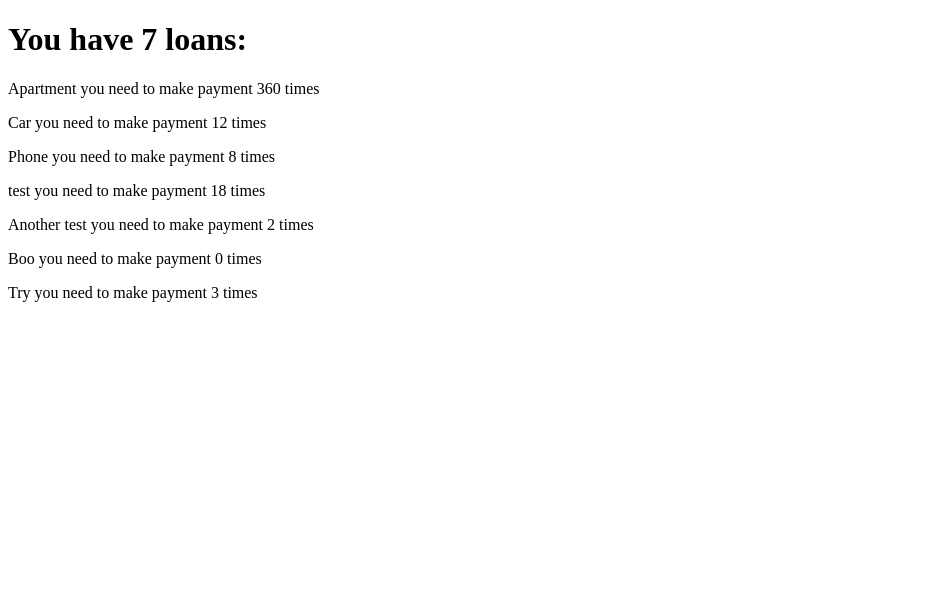
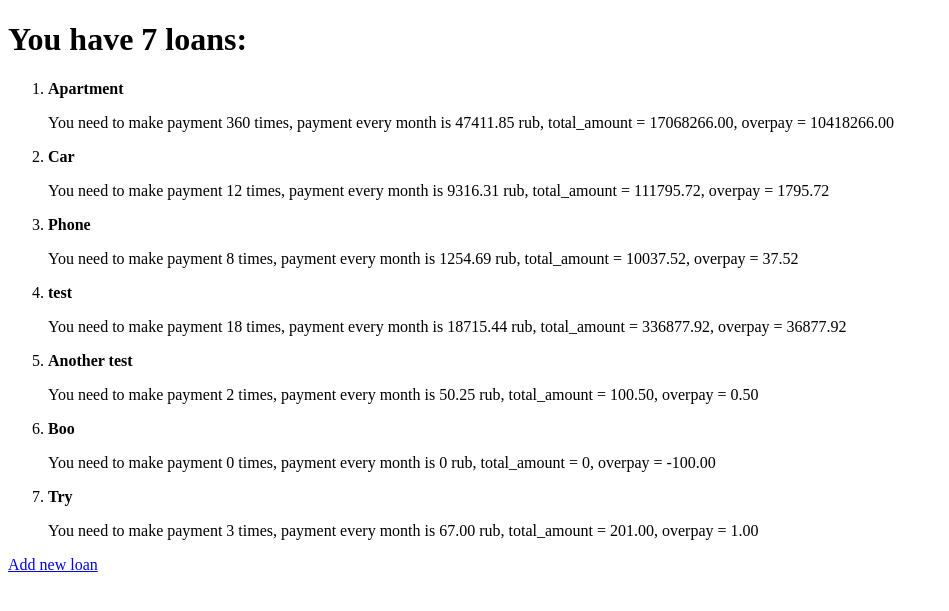
Before and after one commit to MilaVitruk/credit_calc, a Django app: page /credit/loans/ in a window 1280 px wide. Shown: the part 108-719 px from the top of the page, without its empty margins (0-949 px from the left). Run offline with Django 5.2, Linux system fonts and the light colour scheme; data comes from the database, SQL or seed files in the repository; both versions use the stored data as it was after the commit.

Commit message:
added loan creation form

```diff
--- a/creditcalc/credit/models.py
+++ b/creditcalc/credit/models.py
@@ -22,6 +22,8 @@ class Loan(models.Model):
     dur = convert_to_timedalta('00:00:00')
     term = models.DurationField(default=dur)
     num_of_payments = models.IntegerField(default=0)
+    payment_per_month = models.DecimalField(default=0, max_digits=10, decimal_places=2)
+    total_amount = models.DecimalField(decimal_places=2, max_digits=10, null=True)
 
 
 class Loan_details(models.Model):
--- a/creditcalc/credit/templates/credit/loans-list.html
+++ b/creditcalc/credit/templates/credit/loans-list.html
@@ -11,13 +11,24 @@ Loans
 
 {% if loans %}
 <div>
+    <ol>
     {% for loan in loans %}
     <div>
-        <p>{{ loan.title }} you need to make payment {{ loan.num_of_payments }} times</p>
+        <li>
+            <p><b>{{ loan.title }}</b></p>
+            <p>You need to make payment {{ loan.num_of_payments }} times,
+                payment every month is {{ loan.payment_per_month }}  rub,
+                total_amount = {{ loan.total_amount }},
+                overpay = {{ loan.overpay }}</p>
+        </li>
     </div>
     {% endfor %}
+    </ol>
 </div>
 {% else %}
 No loans were selected
 {% endif %}
+    <footer>
+        <a href="{% url 'credit:add_loan' %}">Add new loan</a>
+    </footer>
 {% endblock %}
--- a/creditcalc/credit/urls.py
+++ b/creditcalc/credit/urls.py
@@ -1,9 +1,10 @@
 from django.urls import path
-from .views import credit_homepage, loans_list
+from .views import credit_homepage, loans_list, create_loan
 
 app_name = 'credit'
 urlpatterns = [
     path('', credit_homepage, name='homepage'),
     path('loans/', loans_list, name='loans_list'),
+    path('add-loan/', create_loan, name='add_loan'),
 
 ]
--- a/creditcalc/credit/views.py
+++ b/creditcalc/credit/views.py
@@ -1,7 +1,10 @@
 from django.http import HttpResponse, HttpRequest
-from django.shortcuts import render
+from django.shortcuts import render, redirect
 
 from credit.models import Loan, Loan_details
+from django.urls import reverse
+
+from .forms import LoanCreationForm
 
 # import credit.urls.urlpatterns as urls
 def count_num_of_payments(object) -> int:
@@ -14,17 +17,50 @@ def count_num_of_payments(object) -> int:
         months_amount += 1
     return months_amount
 
+def count_payment_every_month(object):
+    # расчет месячной процентной ставки
+    if object.num_of_payments:
+        monthly_rate = object.rate / (12 * 100)
+        k_ann = (monthly_rate*(1+monthly_rate) ** object.num_of_payments)/(((1 + monthly_rate) ** object.num_of_payments) - 1)
+        payment_per_month = object.amount * k_ann
+        return round(payment_per_month, 2)
+    else:
+        return 0
+
+def count_total_amount(object):
+    return object.payment_per_month * object.num_of_payments
+
+
 
 def credit_homepage(request: HttpRequest):
     # context = {'links': urls}
     # print(urls)
     return render(request, 'credit/homepage.html')
 
-def loans_list(request: HttpRequest):
+def loans_list(request: HttpRequest) -> HttpResponse:
     context = {
         'loans': Loan.objects.all(),
     }
     for loan in context['loans']:
         loan.num_of_payments = count_num_of_payments(loan)
+        loan.payment_per_month = count_payment_every_month(loan)
+        loan.total_amount = count_total_amount(loan)
+        loan.overpay = loan.total_amount - loan.amount
 
     return render(request, 'credit/loans-list.html', context=context)
+
+def create_loan(request: HttpRequest) -> HttpResponse:
+    if request.method == 'POST':
+        form = LoanCreationForm(request.POST)
+        if form.is_valid():
+            form.save()
+            url = reverse('credit:loans_list')
+            return redirect(url)
+    else:
+        form = LoanCreationForm()
+
+    context = {
+        'form': form,
+    }
+
+    return render(request, 'credit/loan-creation-form.html', context=context)
```
Also changed, not shown: creditcalc/credit/forms.py (added, +9 -0 lines), creditcalc/credit/middlewares.py (added, +22 -0 lines), creditcalc/credit/templates/credit/loan-creation-form.html (added, +22 -0 lines), creditcalc/credit/migrations/0007_loan_payment_per_month.py (added), creditcalc/credit/migrations/0008_loan_total_amount.py (added), creditcalc/credit/migrations/0009_alter_loan_total_amount.py (added), creditcalc/db.sqlite3.
